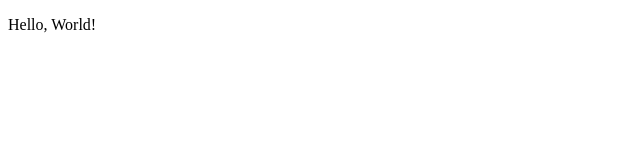
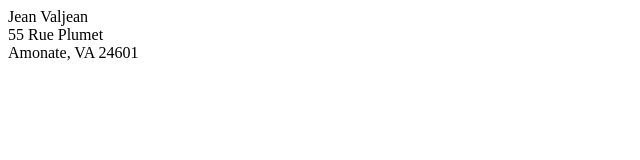
Before and after one commit to mangoes29/sample_website, a plain HTML site: page index.html in a window 1280 px wide. Shown: the whole page, without its empty margins (0-640 px from the left). Drawn offline with Linux system fonts and the light colour scheme.

Commit message:
Alterations at the end of chapter 1

```diff
--- a/index.html
+++ b/index.html
@@ -1,10 +1,12 @@
 <!DOCTYPE html>
 <html>
     <head>
-        <title>Page Title</title>
+        <title>Who am I?</title>
         <meta charset="utf-8>"
     </head>
     <body>
-        <p>Hello, World!</p>
+     Jean Valjean<br>
+    55 Rue Plumet<br>
+    Amonate, VA 24601
     </body>
 </html>
```
